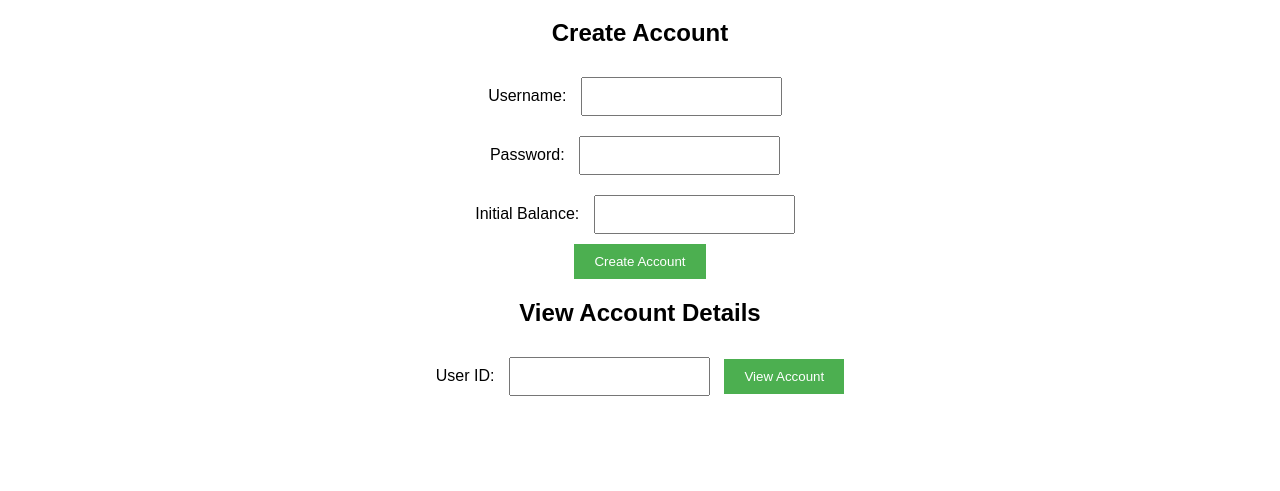
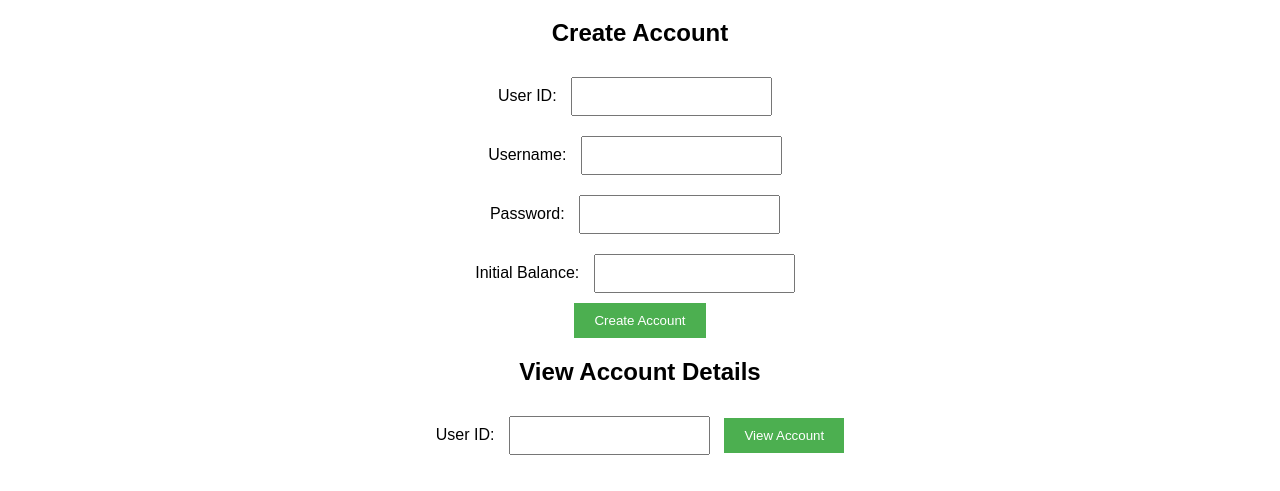
Before and after one commit to Selvarani-21/PROJECT_IBS, a website: page Index.html in a window 1280 px wide. Shown: the part 101-592 px from the top of the page. Drawn offline with Linux system fonts and the light colour scheme.

Commit message:
code changes

```diff
--- a/Index.html
+++ b/Index.html
@@ -13,6 +13,9 @@
   <!-- Create Account Form -->
   <h2>Create Account</h2>
   <form id="createForm">
+    <label for="userId">User ID:</label>
+<input type="number" id="userId" name="userId" required>
+<br>
     <label for="username">Username:</label>
     <input type="text" id="username" name="username" required>
     <br>
@@ -28,8 +31,8 @@
   <!-- View Account Form -->
   <h2>View Account Details</h2>
   <form id="viewForm">
-    <label for="userId">User ID:</label>
-    <input type="number" id="userId" required>
+    <label for="ViewUserId">User ID:</label>
+    <input type="number" id="ViewUserId" required>
     <button type="submit">View Account</button>
   </form>
 
```
